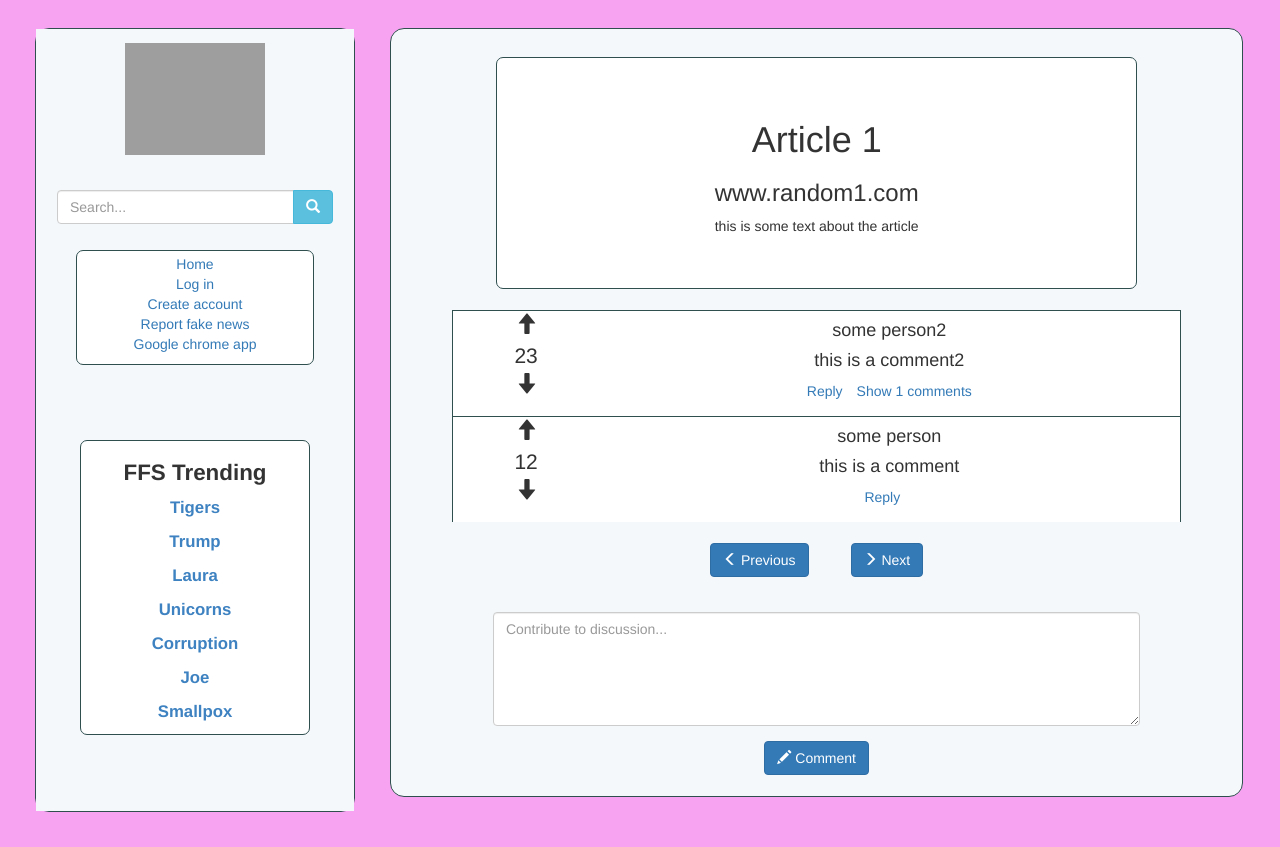
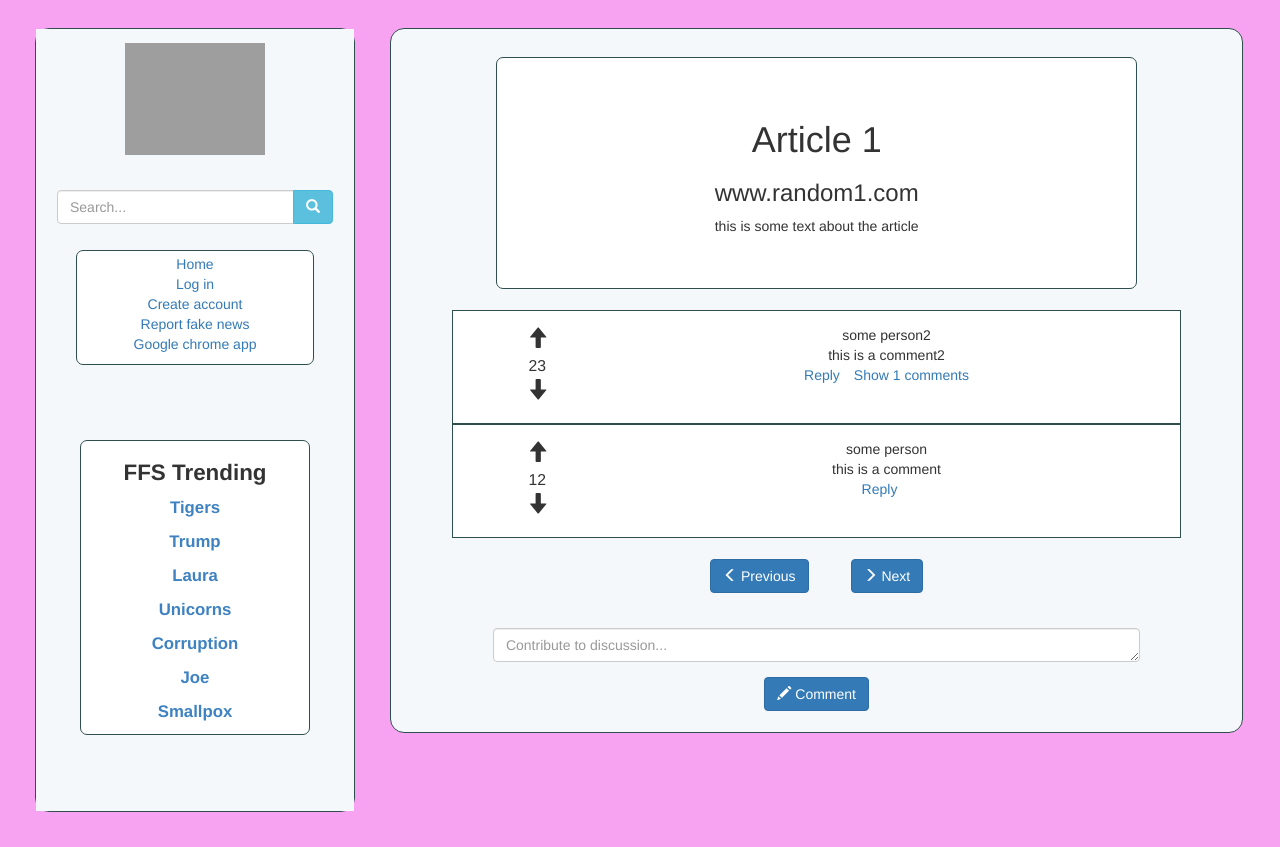
Before and after one commit to 123lk/ffs-front-portfolio, a React app: page /articles/1 in a window 1280 px wide. Built offline with nearby package versions, Linux system fonts and the light colour scheme; grey boxes are pictures that could not be loaded.

Commit message:
made comment form smaller

```diff
--- a/src/components/ArticlePage/ArticleComment.js
+++ b/src/components/ArticlePage/ArticleComment.js
@@ -26,12 +26,12 @@ class ArticleComment extends React.Component {
       <div className="container-fluid comment-card">
         <div className="vote">
           <div className="glyphicon glyphicon-arrow-up" aria-hidden="true"></div>
-          <div>{this.props.votes}</div>
+          <div className="vote-count">{this.props.votes}</div>
           <div className="glyphicon glyphicon-arrow-down" aria-hidden="true"></div>
         </div>
         <div className="rhs">
-          <h4> {this.props.author}</h4>
-          <h4> {this.props.comment}</h4>
+          <span className="comment-author"> {this.props.author}</span>
+          <div> {this.props.comment}</div>
           <a onClick= {this.onClickReply.bind(this)} type="button"><span>Reply</span></a>
           <div className="divider" />
           <a onClick= {this.onClickShowComments.bind(this)} type="button"><span>{this.showComments(this.props.length)}</span></a>
--- a/src/components/ArticlePage/ArticleCommentForm.js
+++ b/src/components/ArticlePage/ArticleCommentForm.js
@@ -22,7 +22,7 @@ class ArticleCommentForm extends React.Component {
     return (
       <div className="comment-form">
         <div className="form-group">
-          <textarea className="form-control" rows="5" placeholder="Contribute to discussion..." onChange={this.handleChange} maxLength="2500"></textarea>
+          <textarea className="form-control" rows="1.5" placeholder="Contribute to discussion..." onChange={this.handleChange} maxLength="1000"></textarea>
         </div>
         <div className="button-part">
           <button type="button" className="btn btn-primary"><span className="glyphicon glyphicon-pencil" aria-hidden="true"></span>  Comment</button>
--- a/src/css/ArticlePage.scss
+++ b/src/css/ArticlePage.scss
@@ -16,24 +16,37 @@
   }
   .comment-card {
   width: 100%;
-  border-left: solid darkslategray 1px;
-  border-top: solid darkslategray 1px;
-  border-right: solid darkslategray 1px;
+  border: solid darkslategray 1px;
+  // border-top: solid darkslategray 1px;
+  // border-right: solid darkslategray 1px;
   background-color: white;
-  padding: 0;
+  padding: 1em;
   .vote {
-    height: 5em;
+    height: 4em;
     width: 20%;
     float: left;
     margin: auto;
     display: block;
     font-size: 1.5em;
+    .vote-count {
+      font-size: 0.75em;
+    }
   }
   .rhs {
     position: relative;
+    .comment-author {
+      text-align: left;
+    }
   }
   }
 }
+
+Ï.glyphicon glyphicon-arrow-up {
+      margin-top: 50px;
+    }Ï
+    .glyphicon glyphicon-arrow-down {
+      margin-bottom: 50px;
+    }Ï
 
 .child-component {
     padding-left: 2.5em;
@@ -43,6 +56,7 @@
   width: 80%;
   margin: auto;
   margin-top: 1em;
+
 }
 
 .divider{
```
